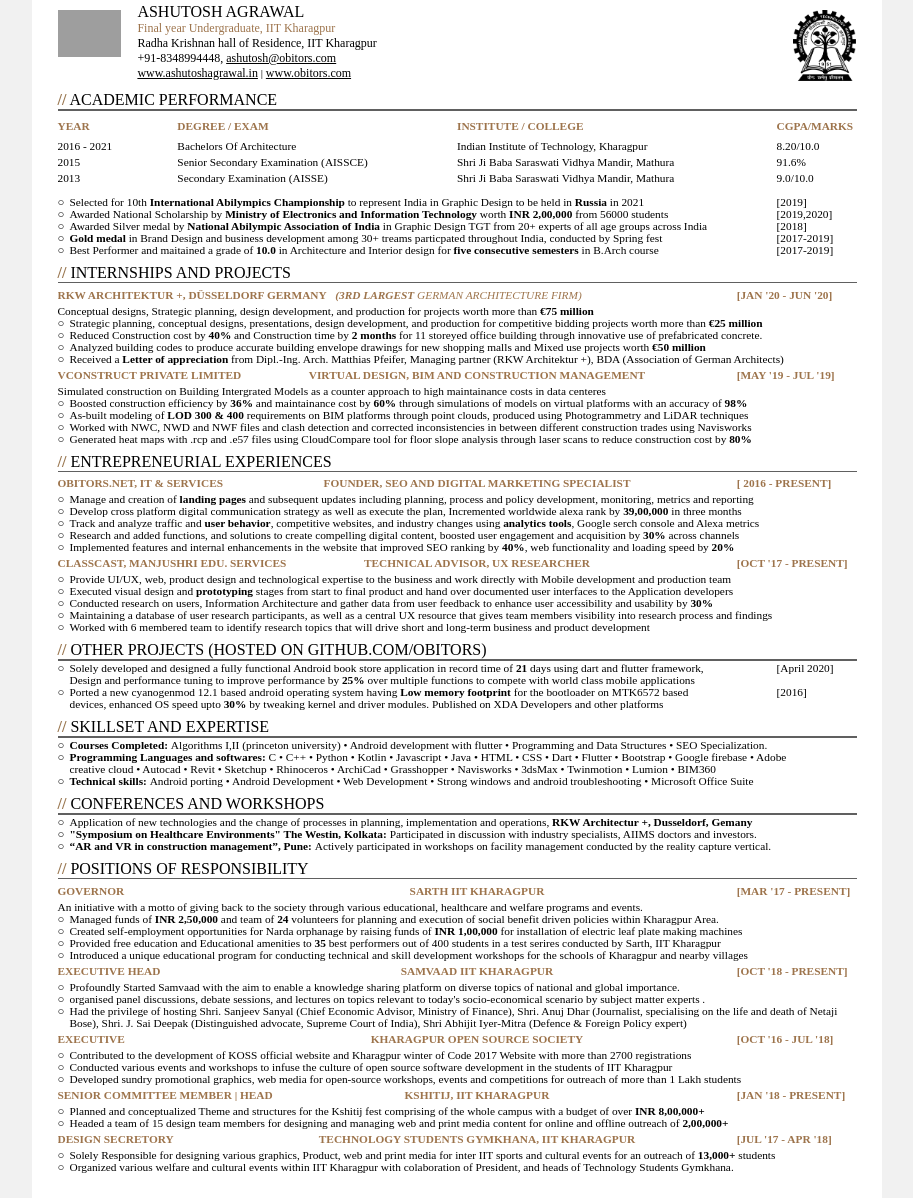
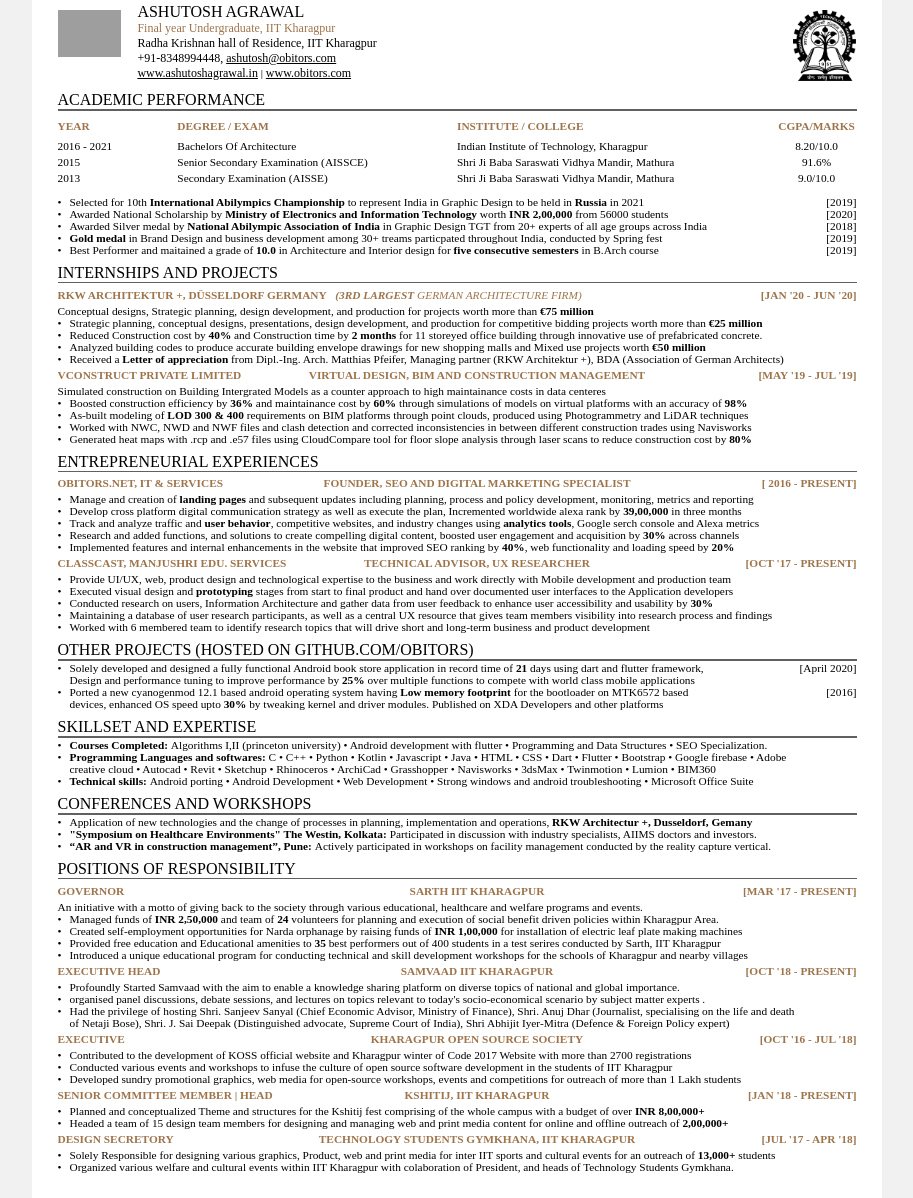
Before and after one commit to obitors/online-cv2, a website: page index.html in a window 1280 px wide. Shown: the part 16-1214 px from the top of the page, without its empty margins (183-1096 px from the left). Drawn offline with Linux system fonts and the light colour scheme; grey boxes are pictures that could not be loaded; a script that the page names is missing.

Commit message:
version 31

```diff
--- a/css/style.css
+++ b/css/style.css
@@ -124,12 +124,14 @@
 
 
 
+/*
 
 .heading:before {
     content: "//";
     font-weight: bold;
     color: #99764f;
 }
+*/
 
 .seperator {
 
@@ -193,11 +195,13 @@
 .edu-marks {
     width: 10%;
     float: left;
+    text-align: center;
 }
 
 .item-row-heading .item-year {
     float: left;
     width: 15%;
+    text-align: right;
 }
 
 .item-row-heading .item-profile {
@@ -216,6 +220,10 @@
     float: left;
     width: 30%;
     overflow: hidden;
+}
+
+.item-year {
+    text-align: right;
 }
 
 .item-row-heading .item-void {
--- a/index.html
+++ b/index.html
@@ -46,7 +46,7 @@
 
                 <div class="item-edu-row">
                     <div class="edu-year item-heading cv-color2">
-                        <div class="item-year">
+                        <div class="edu-year">
                             Year
                         </div>
                     </div>
@@ -117,7 +117,7 @@
                     </div>
                 </div>-->
                 <div class="item-row">
-                    <div class="bullet">○</div>
+                    <div class="bullet">•</div>
                     <div class="award-item-content">
                         Selected for 10th <b>International Abilympics Championship</b> to represent India in Graphic Design to be held in <b>Russia</b> in 2021
                     </div>
@@ -126,17 +126,17 @@
                     </div>
                 </div>
                 <div class="item-row">
-                    <div class="bullet">○</div>
+                    <div class="bullet">•</div>
                     <div class="award-item-content">
                         Awarded National Scholarship by <b>Ministry of Electronics and Information Technology</b> worth <b>INR 2,00,000</b> from 56000 students
                     </div>
                     <div class="item-year">
-                        [2019,2020]
+                        [2020]
                     </div>
                 </div>
 
                 <div class="item-row">
-                    <div class="bullet">○</div>
+                    <div class="bullet">•</div>
                     <div class="award-item-content">
                         Awarded Silver medal by <b>National Abilympic Association of India</b> in Graphic Design TGT from 20+ experts of all age groups across India
                     </div>
@@ -146,21 +146,21 @@
                 </div>
 
                 <div class="item-row">
-                    <div class="bullet">○</div>
+                    <div class="bullet">•</div>
                     <div class="award-item-content">
                         <b>Gold medal</b> in Brand Design and business development among 30+ treams particpated throughout India, conducted by Spring fest
                     </div>
                     <div class="item-year">
-                        [2017-2019]
+                        [2019]
                     </div>
                 </div>
                 <div class="item-row">
-                    <div class="bullet">○</div>
+                    <div class="bullet">•</div>
                     <div class="award-item-content">
                         Best Performer and maitained a grade of <b>10.0</b> in Architecture and Interior design for <b>five consecutive semesters</b> in B.Arch course
                     </div>
                     <div class="item-year">
-                        [2017-2019]
+                        [2019]
                     </div>
                 </div>
             </div>
@@ -193,26 +193,26 @@
                         </div>
                     </div>
                     <div class="item-row">
-                        <div class="bullet">○</div>
+                        <div class="bullet">•</div>
                         <div class="item-content">
                             Strategic planning, conceptual designs, presentations, design development, and production for competitive bidding projects worth more than <b>€25 million</b>
                         </div>
                     </div>
                     <div class="item-row">
-                        <div class="bullet">○</div>
+                        <div class="bullet">•</div>
                         <div class="item-content">
                             Reduced Construction cost by <b>40%</b> and Construction time by <b>2 months</b> for 11 storeyed office building through innovative use of prefabricated concrete.
                         </div>
 
                     </div>
                     <div class="item-row">
-                        <div class="bullet">○</div>
+                        <div class="bullet">•</div>
                         <div class="item-content">
                             Analyzed building codes to produce accurate building envelope drawings for new shopping malls and Mixed use projects worth <b>€50 million</b>
                         </div>
                     </div>
                     <div class="item-row">
-                        <div class="bullet">○</div>
+                        <div class="bullet">•</div>
                         <div class="item-content">
                             Received a <b>Letter of appreciation</b> from Dipl.-Ing. Arch. Matthias Pfeifer, Managing partner (RKW Architektur +), BDA (Association of German Architects)
                         </div>
@@ -235,25 +235,25 @@
                         </div>
                     </div>
                     <div class="item-row">
-                        <div class="bullet">○</div>
+                        <div class="bullet">•</div>
                         <div class="item-content">
                             Boosted construction efficiency by <b>36%</b> and maintainance cost by <b>60%</b> through simulations of models on virtual platforms with an accuracy of <b>98%</b>
                         </div>
                     </div>
                     <div class="item-row">
-                        <div class="bullet">○</div>
+                        <div class="bullet">•</div>
                         <div class="item-content">
                             As-built modeling of <b>LOD 300 & 400</b> requirements on BIM platforms through point clouds, produced using Photogrammetry and LiDAR techniques
                         </div>
                     </div>
                     <div class="item-row">
-                        <div class="bullet">○</div>
+                        <div class="bullet">•</div>
                         <div class="item-content">
                             Worked with NWC, NWD and NWF files and clash detection and corrected inconsistencies in between different construction trades using Navisworks
                         </div>
                     </div>
                     <div class="item-row">
-                        <div class="bullet">○</div>
+                        <div class="bullet">•</div>
                         <div class="item-content">
                             Generated heat maps with .rcp and .e57 files using CloudCompare tool for floor slope analysis through laser scans to reduce construction cost by <b> 80%</b>
                         </div>
@@ -278,32 +278,32 @@
                         </div>
                     </div>
                     <div class="item-row">
-                        <div class="bullet">○</div>
+                        <div class="bullet">•</div>
                         <div class="item-content">
                             Manage and creation of <b>landing pages</b> and subsequent updates including planning, process and policy development, monitoring, metrics and reporting
                         </div>
                     </div>
                     <div class="item-row">
-                        <div class="bullet">○</div>
+                        <div class="bullet">•</div>
                         <div class="item-content">
                             Develop cross platform digital communication strategy as well as execute the plan, Incremented worldwide alexa rank by <b>39,00,000</b> in three months
                         </div>
                     </div>
                     <div class="item-row">
-                        <div class="bullet">○</div>
+                        <div class="bullet">•</div>
                         <div class="item-content">
                             Track and analyze traffic and <b>user behavior</b>, competitive websites, and industry changes using <b>analytics tools</b>, Google serch console and Alexa metrics
                         </div>
                     </div>
                     <div class="item-row">
-                        <div class="bullet">○</div>
+                        <div class="bullet">•</div>
                         <div class="item-content">
                             Research and added functions, and solutions to create compelling digital content, boosted user engagement and acquisition by <b>30%</b> across channels
                         </div>
                     </div>
 
                     <div class="item-row">
-                        <div class="bullet">○</div>
+                        <div class="bullet">•</div>
                         <div class="item-content">
                             Implemented features and internal enhancements in the website that improved SEO ranking by <b>40%</b>, web functionality and loading speed by <b>20%</b>
                         </div>
@@ -321,39 +321,39 @@
                         </div>
                     </div>
                     <div class="item-row">
-                        <div class="bullet">○</div>
+                        <div class="bullet">•</div>
                         <div class="item-content">
                             Provide UI/UX, web, product design and technological expertise to the business and work directly with Mobile development and production team
                         </div>
 
                     </div>
                     <div class="item-row">
-                        <div class="bullet">○</div>
+                        <div class="bullet">•</div>
                         <div class="item-content">
                             Executed visual design and <b>prototyping</b> stages from start to final product and hand over documented user interfaces to the Application developers
                         </div>
                     </div>
                     <!--<div class="item-row">
-                        <div class="bullet">○</div>
+                        <div class="bullet">•</div>
                         <div class="item-content">
                             Developed prototypes, wireframes, user flows, and process flows, and conducted user testing based on application requirements for the application
                         </div>
                     </div>-->
                     <div class="item-row">
-                        <div class="bullet">○</div>
+                        <div class="bullet">•</div>
                         <div class="item-content">
                             Conducted research on users, Information Architecture and gather data from user feedback to enhance user accessibility and usability by <b>30%</b>
                         </div>
                     </div>
                     <div class="item-row">
-                        <div class="bullet">○</div>
+                        <div class="bullet">•</div>
                         <div class="item-content">
                             Maintaining a database of user research participants, as well as a central UX resource that gives team members visibility into research process and findings
                         </div>
                     </div>
 
                     <div class="item-row">
-                        <div class="bullet">○</div>
+                        <div class="bullet">•</div>
                         <div class="item-content">
                             Worked with 6 membered team to identify research topics that will drive short and long-term business and product development
                         </div>
@@ -368,7 +368,7 @@
                 </div>
                 <div class="intern">
                     <div class="item-row">
-                        <div class="bullet">○</div>
+                        <div class="bullet">•</div>
                         <div class="award-item-content">
                             Solely developed and designed a fully functional Android book store application in record time of <b>21</b> days using dart and flutter framework,
                         </div>
@@ -386,7 +386,7 @@
                         </div>
                     </div>
                     <div class="item-row">
-                        <div class="bullet">○</div>
+                        <div class="bullet">•</div>
                         <div class="award-item-content">
                             Ported a new cyanogenmod 12.1 based android operating system having <b>Low memory footprint</b> for the bootloader on MTK6572 based
                         </div>
@@ -413,13 +413,13 @@
                 </div>
                 <div class="intern">
                    <div class="item-row">
-                        <div class="bullet">○</div>
+                        <div class="bullet">•</div>
                         <div class="item-content">
                             <b>Courses Completed: </b>Algorithms I,II (princeton university) • Android development with flutter • Programming and Data Structures • SEO Specialization.
                         </div>
                     </div>
                     <div class="item-row">
-                        <div class="bullet">○</div>
+                        <div class="bullet">•</div>
                         <div class="item-content">
                             <b>Programming Languages and softwares: </b>C • C++ • Python • Kotlin • Javascript • Java • HTML • CSS • Dart • Flutter • Bootstrap • Google firebase • Adobe
                         </div>
@@ -431,7 +431,7 @@
                         </div>
                     </div>
                     <div class="item-row">
-                        <div class="bullet">○</div>
+                        <div class="bullet">•</div>
                         <div class="item-content">
                             <b>Technical skills: </b>Android porting • Android Development • Web Development • Strong windows and android troubleshooting • Microsoft Office Suite
                         </div>
@@ -447,19 +447,19 @@
                 </div>
                 <div class="intern">
                     <div class="item-row">
-                        <div class="bullet">○</div>
+                        <div class="bullet">•</div>
                         <div class="item-content">
                             Application of new technologies and the change of processes in planning, implementation and operations, <b>RKW Architectur +, Dusseldorf, Gemany </b>
                         </div>
                     </div>
                     <div class="item-row">
-                        <div class="bullet">○</div>
+                        <div class="bullet">•</div>
                         <div class="item-content">
                             <b>"Symposium on Healthcare Environments" The Westin, Kolkata: </b>Participated in discussion with industry specialists, AIIMS doctors and investors.
                         </div>
                     </div>
                     <div class="item-row">
-                        <div class="bullet">○</div>
+                        <div class="bullet">•</div>
                         <div class="item-content">
                             <b>“AR and VR in construction management”, Pune: </b>Actively participated in workshops on facility management conducted by the reality capture vertical.
                         </div>
@@ -488,26 +488,26 @@
                         </div>
                     </div>
                     <div class="item-row">
-                        <div class="bullet">○</div>
+                        <div class="bullet">•</div>
                         <div class="item-content">
                             Managed funds of <b>INR 2,50,000</b> and team of <b>24</b> volunteers for planning and execution of social benefit driven policies within Kharagpur Area.
                         </div>
 
                     </div>
                     <div class="item-row">
-                        <div class="bullet">○</div>
+                        <div class="bullet">•</div>
                         <div class="item-content">
                             Created self-employment opportunities for Narda orphanage by raising funds of <b>INR 1,00,000</b> for installation of electric leaf plate making machines
                         </div>
                     </div>
                     <div class="item-row">
-                        <div class="bullet">○</div>
+                        <div class="bullet">•</div>
                         <div class="item-content">
                             Provided free education and Educational amenities to <b>35</b> best performers out of 400 students in a test serires conducted by Sarth, IIT Kharagpur
                         </div>
                     </div>
                     <div class="item-row">
-                        <div class="bullet">○</div>
+                        <div class="bullet">•</div>
                         <div class="item-content">
                             Introduced a unique educational program for conducting technical and skill development workshops for the schools of Kharagpur and nearby villages
                         </div>
@@ -525,22 +525,28 @@
                         </div>
                     </div>
                     <div class="item-row">
-                        <div class="bullet">○</div>
+                        <div class="bullet">•</div>
                         <div class="item-content">
                             Profoundly Started Samvaad with the aim to enable a knowledge sharing platform on diverse topics of national and global importance.
                         </div>
                     </div>
                     <div class="item-row">
-                        <div class="bullet">○</div>
+                        <div class="bullet">•</div>
                         <div class="item-content">
                             organised panel discussions, debate sessions, and lectures on topics relevant to today's socio-economical scenario by subject matter experts .
                         </div>
 
                     </div>
                     <div class="item-row">
-                        <div class="bullet">○</div>
+                        <div class="bullet">•</div>
                         <div class="item-content">
-                            Had the privilege of hosting Shri. Sanjeev Sanyal (Chief Economic Advisor, Ministry of Finance), Shri. Anuj Dhar (Journalist, specialising on the life and death of Netaji Bose), Shri. J. Sai Deepak (Distinguished advocate, Supreme Court of India), Shri Abhijit Iyer-Mitra (Defence & Foreign Policy expert)
+                            Had the privilege of hosting Shri. Sanjeev Sanyal (Chief Economic Advisor, Ministry of Finance), Shri. Anuj Dhar (Journalist, specialising on the life and death
+                        </div>
+                    </div>
+                    <div class="item-row">
+                        <div class="bullet"> </div>
+                        <div class="item-content">
+                            of Netaji Bose), Shri. J. Sai Deepak (Distinguished advocate, Supreme Court of India), Shri Abhijit Iyer-Mitra (Defence & Foreign Policy expert)
                         </div>
                     </div>
                 </div>
@@ -556,21 +562,21 @@
                         </div>
                     </div>
                     <div class="item-row">
-                        <div class="bullet">○</div>
+                        <div class="bullet">•</div>
                         <div class="item-content">
                             Contributed to the development of KOSS official website and Kharagpur winter of Code 2017 Website with more than 2700 registrations
                         </div>
 
                     </div>
                     <div class="item-row">
-                        <div class="bullet">○</div>
+                        <div class="bullet">•</div>
                         <div class="item-content">
                             Conducted various events and workshops to infuse the culture of open source software development in the students of IIT Kharagpur
                         </div>
                     </div>
 
                     <div class="item-row">
-                        <div class="bullet">○</div>
+                        <div class="bullet">•</div>
                         <div class="item-content">
                             Developed sundry promotional graphics, web media for open-source workshops, events and competitions for outreach of more than 1 Lakh students
                         </div>
@@ -589,14 +595,14 @@
                         </div>
                     </div>
                     <div class="item-row">
-                        <div class="bullet">○</div>
+                        <div class="bullet">•</div>
                         <div class="item-content">
                             Planned and conceptualized Theme and structures for the Kshitij fest comprising of the whole campus with a budget of over <b>INR 8,00,000+</b>
                         </div>
 
                     </div>
                     <div class="item-row">
-                        <div class="bullet">○</div>
+                        <div class="bullet">•</div>
                         <div class="item-content">
                              Headed a team of 15 design team members for designing and managing web and print media content for online and offline outreach of <b>2,00,000+</b>
                         </div>
@@ -614,13 +620,13 @@
                         </div>
                     </div>
                     <div class="item-row">
-                        <div class="bullet">○</div>
+                        <div class="bullet">•</div>
                         <div class="item-content">
                             Solely Responsible for designing various graphics, Product, web and print media for inter IIT sports and cultural events for an outreach of <b>13,000+</b> students
                         </div>
                     </div>
                     <div class="item-row">
-                        <div class="bullet">○</div>
+                        <div class="bullet">•</div>
                         <div class="item-content">
                             Organized various welfare and cultural events within IIT Kharagpur with colaboration of President, and heads of Technology Students Gymkhana.
                         </div>
```
